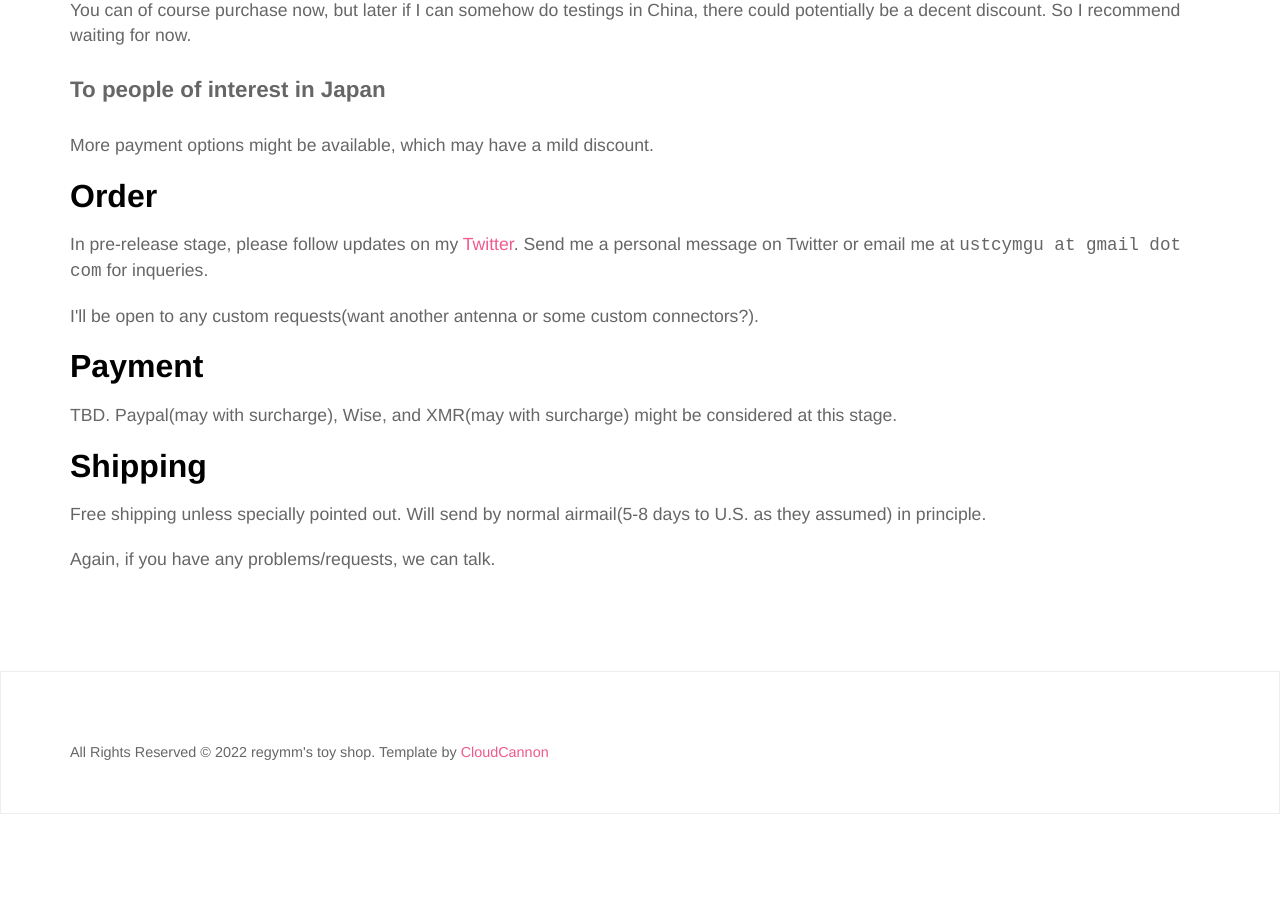
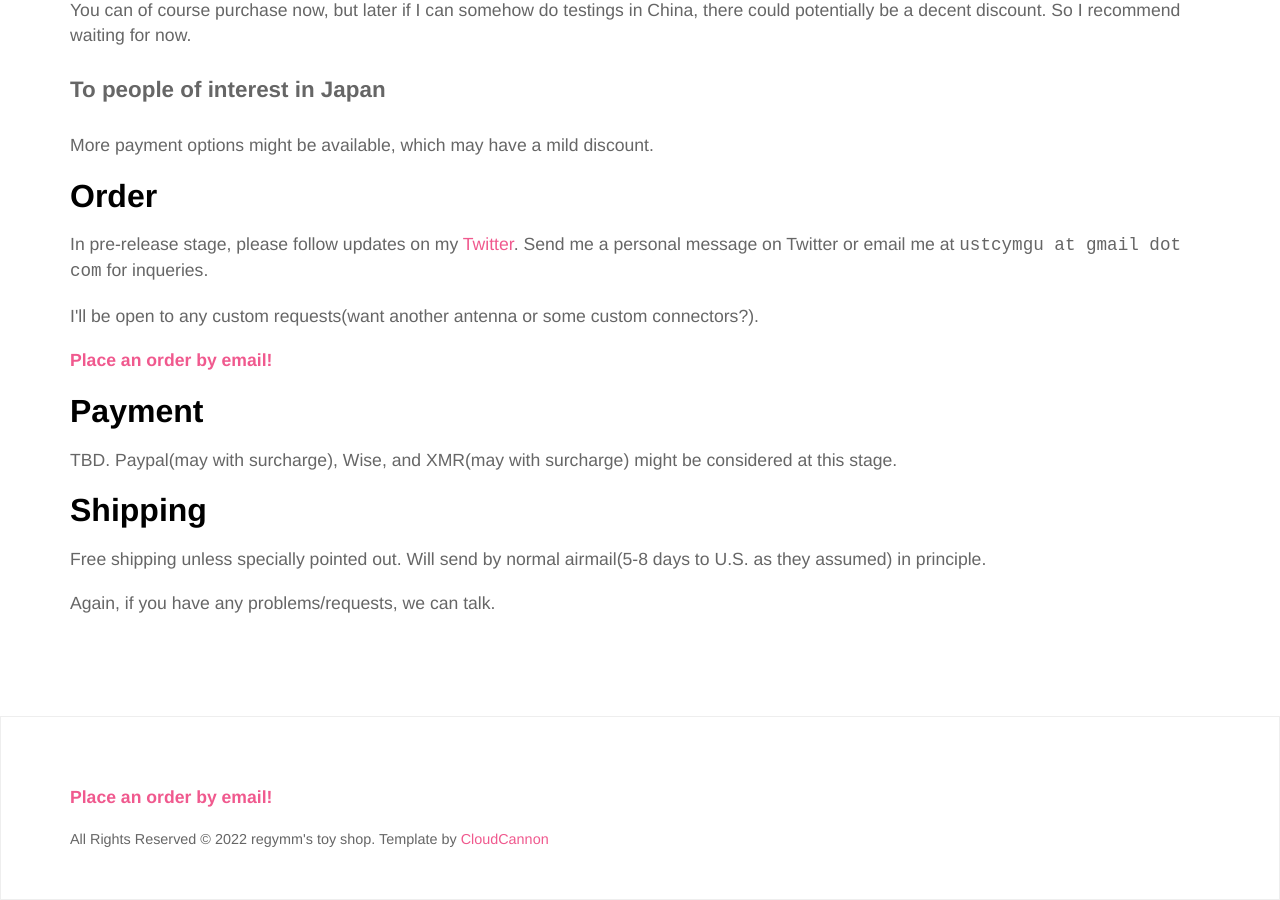
Before and after one commit to regymm/regymm-toy-shop, a Jekyll site: the page built from about.html, in a window 1280 px wide and 900 px high, scrolled down 711 px. Built offline with Jekyll 4.4.1, drawn with Linux system fonts in a browser that asks for light colours; before the commit the page ends 1525 px from its top, so only the background shows below that.

Commit message:
Added direct email link

```diff
--- a/_layouts/default.html
+++ b/_layouts/default.html
@@ -95,6 +95,7 @@
 						<!--</div>-->
 					<!--</li>-->
 				<!--</ul>-->
+				<p class="editable"><a href="mailto:ustcymgu@gmail.com?subject=Purchase%20from%20regymm%27s%20toy%20shop&body=Hi%20regymm%2C%20%0A%0AI%20would%20like%20to%20purchase%20...%20with%20...%20%0A%0AYour%20Name" target="_blank"><b>Place an order by email!</b></a></p>
 				<p class="copyright">All Rights Reserved &copy; {{ site.time | date: '%Y' }} {{ site.title }}. Template by <a href="https://cloudcannon.com">CloudCannon</a></p>
 			</div>
 		</footer>
--- a/about.html
+++ b/about.html
@@ -21,6 +21,7 @@ hero: About
 	<h3>Order</h3>
 	<p>In pre-release stage, please follow updates on my <a href="https://twitter.com/regymm0">Twitter</a>. Send me a personal message on Twitter or email me at <code>ustcymgu at gmail dot com</code> for inqueries.</p>
 	<p>I'll be open to any custom requests(want another antenna or some custom connectors?). </p>
+	<p class="editable"><a href="mailto:ustcymgu@gmail.com?subject=Purchase%20from%20regymm%27s%20toy%20shop&body=Hi%20regymm%2C%20%0A%0AI%20would%20like%20to%20purchase%20...%20with%20...%20%0A%0AYour%20Name" target="_blank"><b>Place an order by email!</b></a></p>
 	<!--<p>Please send my an email with the things you want to buy and your custom requests. I'll reply after confirming the stock and requests. Then </p>-->
 	<h3>Payment</h3>
 	<p>TBD. Paypal(may with surcharge), Wise, and XMR(may with surcharge) might be considered at this stage. </p>
```
